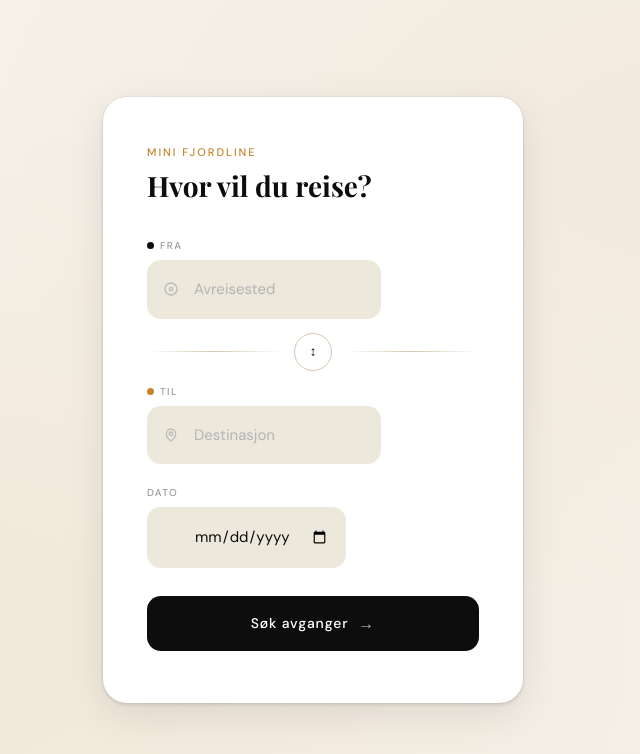
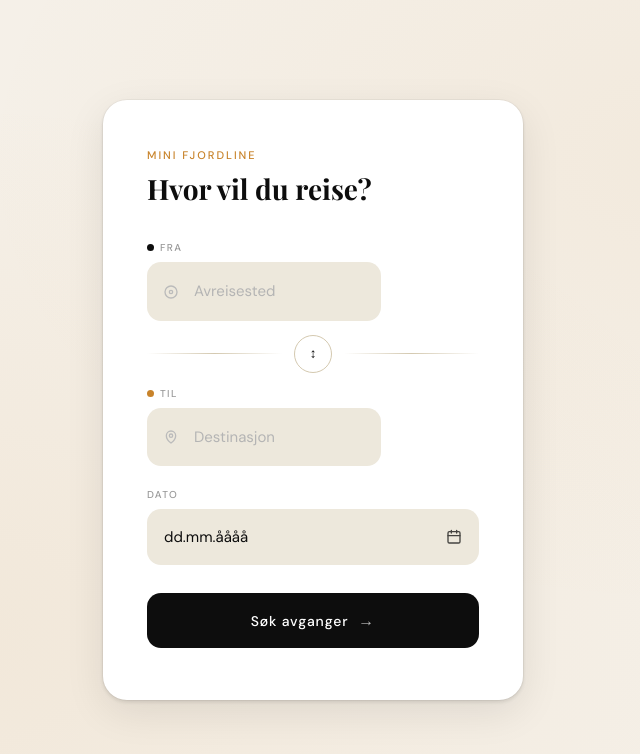
Before and after one commit to HanneAga/mini-fjordline, a Next.js app: page / in a window 1280 px wide. Shown: the top 754 px of the page, without its empty margins (327-967 px from the left). Built offline with nearby package versions, Linux system fonts and the light colour scheme; a web font is replaced by a local one.

Commit message:
chore: improved styling on date field

```diff
--- a/src/app/page.module.css
+++ b/src/app/page.module.css
@@ -47,6 +47,141 @@
 
 .dateField {
   margin-top: 22px;
+}
+
+.dateTrigger {
+  width: 100%;
+  min-height: 56px;
+  border: 1.5px solid transparent;
+  border-radius: 14px;
+  background: var(--cream);
+  color: var(--ink);
+  padding: 14px 16px;
+  display: flex;
+  align-items: center;
+  justify-content: space-between;
+  font-size: 15px;
+  cursor: pointer;
+  transition: border-color 0.2s, background 0.2s, box-shadow 0.2s;
+}
+
+.dateTrigger:hover {
+  border-color: var(--sand);
+}
+
+.dateTrigger:focus {
+  outline: none;
+  border-color: var(--amber);
+  background: #fff;
+  box-shadow: 0 0 0 4px rgba(200, 131, 42, 0.1);
+}
+
+.calendarIcon {
+  width: 16px;
+  height: 16px;
+  opacity: 0.75;
+}
+
+.calendarPopover {
+  position: absolute;
+  bottom: calc(100% + 10px);
+  left: 0;
+  z-index: 15;
+  width: 100%;
+  border: 1px solid rgba(13, 13, 13, 0.08);
+  border-radius: 16px;
+  background: #fff;
+  box-shadow:
+    0 10px 28px rgba(13, 13, 13, 0.14),
+    0 1px 0 rgba(13, 13, 13, 0.04);
+  padding: 14px;
+}
+
+.calendarHeader {
+  display: flex;
+  align-items: center;
+  justify-content: space-between;
+  margin-bottom: 10px;
+}
+
+.monthTitle {
+  margin: 0;
+  font-size: 14px;
+  font-weight: 600;
+  text-transform: capitalize;
+}
+
+.monthButton {
+  width: 30px;
+  height: 30px;
+  border: 1px solid var(--sand);
+  border-radius: 8px;
+  background: #fff;
+  color: var(--ink);
+  cursor: pointer;
+  transition: border-color 0.2s, background 0.2s;
+}
+
+.monthButton:hover {
+  border-color: var(--amber);
+  background: #fff8f0;
+}
+
+.weekdays {
+  display: grid;
+  grid-template-columns: repeat(7, 1fr);
+  gap: 4px;
+  margin-bottom: 8px;
+}
+
+.weekdays span {
+  text-align: center;
+  font-size: 11px;
+  font-weight: 600;
+  letter-spacing: 0.04em;
+  text-transform: uppercase;
+  color: #8f8474;
+}
+
+.calendarGrid {
+  display: grid;
+  grid-template-columns: repeat(7, 1fr);
+  gap: 4px;
+}
+
+.dayButton {
+  height: 34px;
+  border: 1px solid transparent;
+  border-radius: 8px;
+  background: #fff;
+  color: var(--ink);
+  cursor: pointer;
+  font-size: 13px;
+  font-variant-numeric: tabular-nums;
+  transition: background 0.2s, border-color 0.2s, color 0.2s;
+}
+
+.dayButton:hover {
+  border-color: var(--amber);
+  background: #fff8f0;
+}
+
+.dayMuted {
+  color: #b8ae9f;
+}
+
+.dayToday {
+  border-color: var(--sand);
+}
+
+.daySelected {
+  background: var(--ink);
+  color: #fff;
+}
+
+.daySelected:hover {
+  background: var(--ink);
+  border-color: var(--ink);
 }
 
 .fieldLabel {
--- a/src/app/page.tsx
+++ b/src/app/page.tsx
@@ -4,16 +4,79 @@ import { useState } from "react";
 import { useRouter } from "next/navigation";
 import styles from "./page.module.css";
 
+const weekdayLabels = ["Man", "Tir", "Ons", "Tor", "Fre", "Lor", "Son"];
+
+function toIsoDate(date: Date) {
+  const year = date.getFullYear();
+  const month = String(date.getMonth() + 1).padStart(2, "0");
+  const day = String(date.getDate()).padStart(2, "0");
+  return `${year}-${month}-${day}`;
+}
+
+function buildCalendarDays(monthStart: Date) {
+  const year = monthStart.getFullYear();
+  const month = monthStart.getMonth();
+  const firstDayOfMonth = new Date(year, month, 1);
+  const startOffset = (firstDayOfMonth.getDay() + 6) % 7;
+
+  return Array.from({ length: 42 }, (_, index) => {
+    const dayDate = new Date(year, month, index - startOffset + 1);
+    return {
+      iso: toIsoDate(dayDate),
+      label: dayDate.getDate(),
+      inCurrentMonth: dayDate.getMonth() === month,
+    };
+  });
+}
+
 export default function Home() {
   const router = useRouter();
   const [from, setFrom] = useState("");
   const [to, setTo] = useState("");
   const [date, setDate] = useState("");
+  const [showCalendar, setShowCalendar] = useState(false);
+  const [visibleMonth, setVisibleMonth] = useState(() => {
+    const now = new Date();
+    return new Date(now.getFullYear(), now.getMonth(), 1);
+  });
   const [showValidationPopup, setShowValidationPopup] = useState(false);
+
+  const monthLabel = new Intl.DateTimeFormat("nb-NO", {
+    month: "long",
+    year: "numeric",
+  }).format(visibleMonth);
+  const calendarDays = buildCalendarDays(visibleMonth);
+  const todayIso = toIsoDate(new Date());
+  const dateLabel = date
+    ? new Intl.DateTimeFormat("nb-NO", {
+        day: "2-digit",
+        month: "2-digit",
+        year: "numeric",
+      }).format(new Date(`${date}T00:00:00`))
+    : "dd.mm.åååå";
 
   const handleSwap = () => {
     setFrom(to);
     setTo(from);
+  };
+
+  const handlePreviousMonth = () => {
+    setVisibleMonth(
+      (currentMonth) =>
+        new Date(currentMonth.getFullYear(), currentMonth.getMonth() - 1, 1),
+    );
+  };
+
+  const handleNextMonth = () => {
+    setVisibleMonth(
+      (currentMonth) =>
+        new Date(currentMonth.getFullYear(), currentMonth.getMonth() + 1, 1),
+    );
+  };
+
+  const handleSelectDate = (selectedDate: string) => {
+    setDate(selectedDate);
+    setShowCalendar(false);
   };
 
   const handleSearch = (event: React.FormEvent<HTMLFormElement>) => {
@@ -119,15 +182,84 @@ export default function Home() {
             </div>
 
             <div className={`${styles.field} ${styles.dateField}`}>
-              <label className={styles.fieldLabel} htmlFor="date">Dato</label>
+              <label className={styles.fieldLabel} htmlFor="date-trigger">Dato</label>
               <div className={styles.inputWrap}>
-                <input
-                  id="date"
-                  name="date"
-                  type="date"
-                  value={date}
-                  onChange={(event) => setDate(event.target.value)}
-                />
+                <button
+                  id="date-trigger"
+                  type="button"
+                  className={styles.dateTrigger}
+                  aria-expanded={showCalendar}
+                  onClick={() => setShowCalendar((open) => !open)}
+                >
+                  <span>{dateLabel}</span>
+                  <svg
+                    className={styles.calendarIcon}
+                    width="16"
+                    height="16"
+                    viewBox="0 0 24 24"
+                    fill="none"
+                    stroke="currentColor"
+                    strokeWidth="2"
+                    strokeLinecap="round"
+                    strokeLinejoin="round"
+                    aria-hidden="true"
+                  >
+                    <rect x="3" y="4" width="18" height="17" rx="2" />
+                    <path d="M16 2v4M8 2v4M3 10h18" />
+                  </svg>
+                </button>
+
+                {showCalendar && (
+                  <div className={styles.calendarPopover} role="dialog" aria-label="Velg dato">
+                    <div className={styles.calendarHeader}>
+                      <button
+                        type="button"
+                        className={styles.monthButton}
+                        onClick={handlePreviousMonth}
+                        aria-label="Forrige måned"
+                      >
+                        ←
+                      </button>
+                      <p className={styles.monthTitle}>{monthLabel}</p>
+                      <button
+                        type="button"
+                        className={styles.monthButton}
+                        onClick={handleNextMonth}
+                        aria-label="Neste måned"
+                      >
+                        →
+                      </button>
+                    </div>
+
+                    <div className={styles.weekdays}>
+                      {weekdayLabels.map((weekday) => (
+                        <span key={weekday}>{weekday}</span>
+                      ))}
+                    </div>
+
+                    <div className={styles.calendarGrid}>
+                      {calendarDays.map((day) => {
+                        const isSelected = day.iso === date;
+                        const isToday = day.iso === todayIso;
+
+                        return (
+                          <button
+                            key={day.iso}
+                            type="button"
+                            className={`${styles.dayButton} ${
+                              day.inCurrentMonth ? "" : styles.dayMuted
+                            } ${isSelected ? styles.daySelected : ""} ${
+                              isToday ? styles.dayToday : ""
+                            }`}
+                            onClick={() => handleSelectDate(day.iso)}
+                          >
+                            {day.label}
+                          </button>
+                        );
+                      })}
+                    </div>
+                  </div>
+                )}
               </div>
             </div>
           </div>
```
